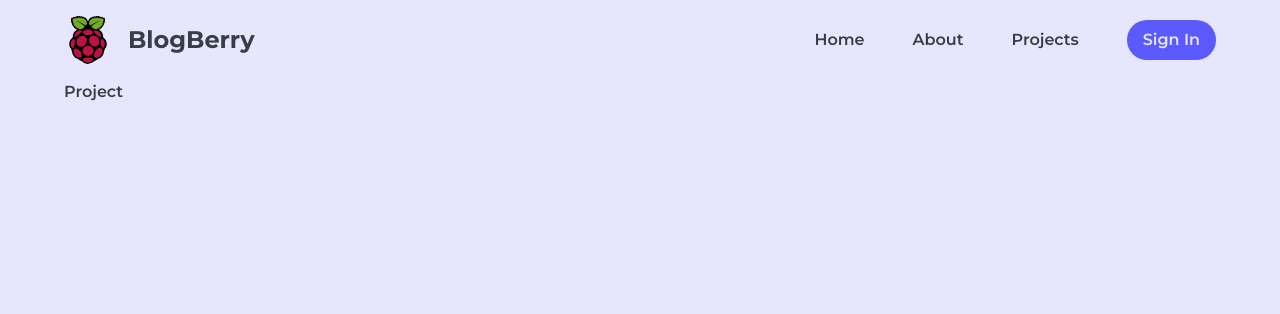
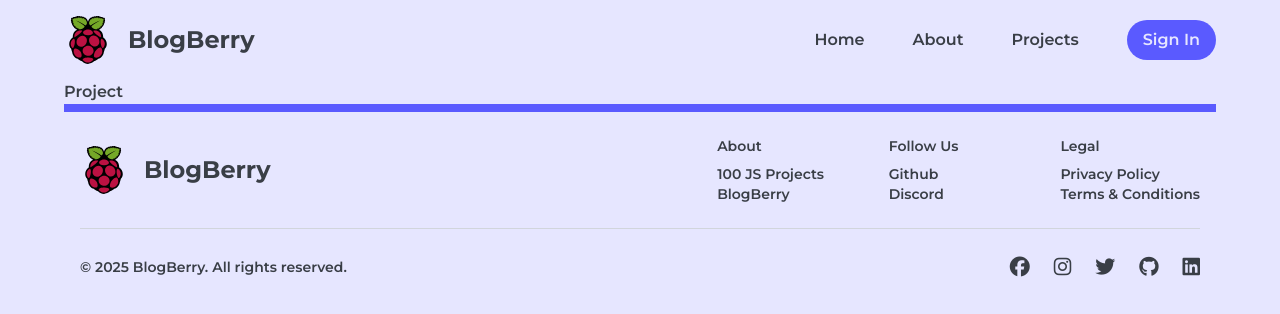
Before and after one commit to NamanNayal/Blog, a React (Vite) app in the folder client/: page /projects in a window 1280 px wide. Shown: the top 314 px of the page. Built offline with nearby package versions, Linux system fonts and the light colour scheme.

Commit message:
added footer component

```diff
--- a/client/src/App.jsx
+++ b/client/src/App.jsx
@@ -7,6 +7,7 @@ import Projects from './pages/Projects'
 import SignIn from './pages/SignIn'
 import SignUp from './pages/SignUp'
 import Header from './components/Header'
+import Footer from './components/Footer'
 
 export default function App() {
   return (
@@ -22,6 +23,7 @@ export default function App() {
      <Route path="/projects" element={<Projects />} />
 
    </Routes>
+   <Footer/>
    </BrowserRouter>
    </div>
   )
--- /dev/null
+++ b/client/src/components/Footer.jsx
@@ -0,0 +1,90 @@
+import { Link } from 'react-router-dom';
+import Logo from '../assets/svg/13.svg';
+
+export default function FooterCom() {
+  return (
+    <footer className="border-t-8 border-[#5A5AFF]
+ bg-[#E6E6FF] text-dark py-6 hover:">
+      <div className="w-full max-w-7xl mx-auto px-4">
+        <div className="flex flex-col sm:flex-row justify-between items-center">
+          {/* Logo & Branding */}
+          <div className="mb-4 sm:mb-0">
+            <Link to="/" className="flex items-center gap-4 text-2xl font-bold">
+            <img src={Logo} alt="Lama Logo" className="max-w-12 max-h-12" /><span>BlogBerry</span>
+            </Link>
+          </div>
+
+          {/* Links Section */}
+          <div className="grid grid-cols-2 sm:grid-cols-3 gap-8 text-sm">
+            <div>
+              <h3 className="font-semibold mb-2">About</h3>
+              <ul>
+                <li>
+                  <a href="https://www.100jsprojects.com" target="_blank" rel="noopener noreferrer" className="hover:underline">
+                    100 JS Projects
+                  </a>
+                </li>
+                <li>
+                  <Link to="/about" className="hover:underline">
+                    BlogBerry
+                  </Link>
+                </li>
+              </ul>
+            </div>
+
+            <div>
+              <h3 className="font-semibold mb-2">Follow Us</h3>
+              <ul>
+                <li>
+                  <a href="https://github.com/NamanNayal" target="_blank" rel="noopener noreferrer" className="hover:underline">
+                    Github
+                  </a>
+                </li>
+                <li>
+                  <a href="#" className="hover:underline">Discord</a>
+                </li>
+              </ul>
+            </div>
+
+            <div>
+              <h3 className="font-semibold mb-2">Legal</h3>
+              <ul>
+                <li>
+                  <a href="#" className="hover:underline">Privacy Policy</a>
+                </li>
+                <li>
+                  <a href="#" className="hover:underline">Terms &amp; Conditions</a>
+                </li>
+              </ul>
+            </div>
+          </div>
+        </div>
+
+        {/* Divider */}
+        <hr className="my-6 border-gray-300" />
+
+        {/* Copyright & Social Icons */}
+        <div className="flex flex-col sm:flex-row justify-between items-center text-sm">
+          <p>&copy; {new Date().getFullYear()} BlogBerry. All rights reserved.</p>
+          <div className="flex gap-6 mt-4 sm:mt-0">
+            <a href="#" className="text-xl hover:text-blue-600">
+              <i className="fab fa-facebook"></i>
+            </a>
+            <a href="#" className="text-xl hover:text-pink-500">
+              <i className="fab fa-instagram"></i>
+            </a>
+            <a href="https://x.com/IamNamanNayal" className="text-xl hover:text-blue-400">
+              <i className="fab fa-twitter"></i>
+            </a>
+            <a href="https://github.com/NamanNayal" target="_blank" className="text-xl hover:text-black">
+              <i className="fab fa-github"></i>
+            </a>
+            <a href="https://www.linkedin.com/in/namannayal" className="text-xl hover:text-blue-800">
+                <i className="fa-brands fa-linkedin"></i>
+            </a>
+          </div>
+        </div>
+      </div>
+    </footer>
+  );
+}
--- a/client/src/components/Header.jsx
+++ b/client/src/components/Header.jsx
@@ -50,8 +50,8 @@ const Navbar = () => {
           <Link to="/posts?sort=popular" onClick={()=>setOpen(false)}>Most Popular</Link>
           <Link to="/" onClick={()=>setOpen(false)}>About</Link>
           <Link to="/login" onClick={()=>setOpen(false)}>
-            <button className="py-2 px-4 rounded-3xl bg-blue-800 text-white cursor-pointer">
-              Login 👋
+            <button className="py-2 px-4 rounded-3xl bg-btn-primary cursor-pointer">
+              Sign in
             </button>
           </Link>
         </div>
```
Also changed, not shown: client/src/pages/SignUp.jsx (+0 -8 lines), client/src/index.css (line endings or trailing spaces).
